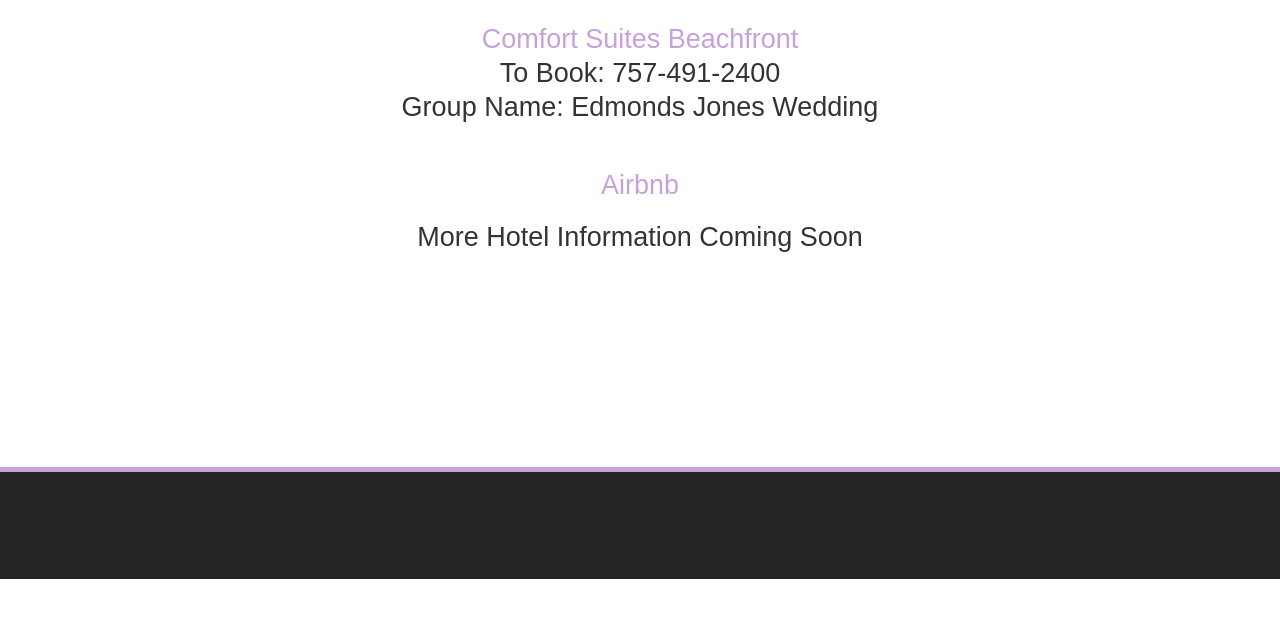
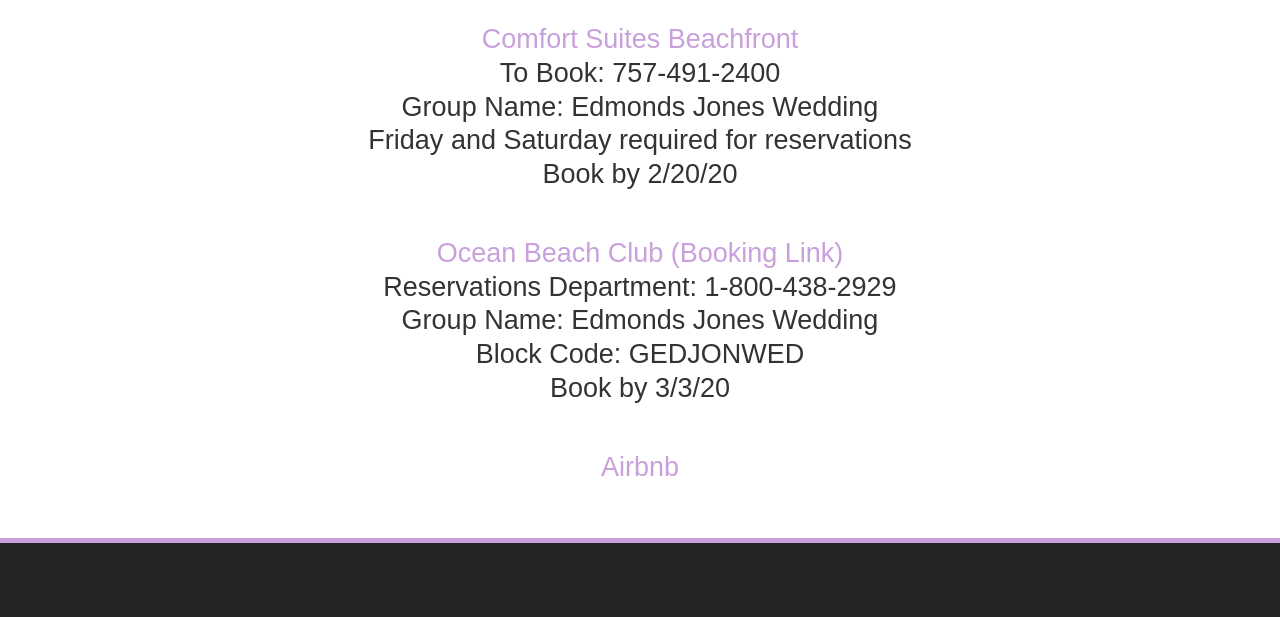
Before and after one commit to alexanderjones19/wedding-site, a Gatsby site: page /hotel in a window 1280 px wide. Shown: the part 221-838 px from the top of the page. Before the commit the page ends 800 px from the top, so only its background shows below. Built offline with nearby package versions, Linux system fonts and the light colour scheme; Gatsby itself is replaced by a stand-in of ours; a web font is replaced by a local one.

Commit message:
updated hotel info

```diff
--- a/src/pages/hotel.js
+++ b/src/pages/hotel.js
@@ -21,17 +21,40 @@
           <h4 className={`subtitle is-4 is-size-6-mobile ${hotelStyles.textContent} ${hotelStyles.marginBottom}`}>
             To Book: 757-491-2400
           </h4>
-          <h4 className={`subtitle is-4 is-size-6-mobile ${hotelStyles.textContent}`}>
+          <h4 className={`subtitle is-4 is-size-6-mobile ${hotelStyles.textContent} ${hotelStyles.marginBottom}`}>
             Group Name: Edmonds Jones Wedding
           </h4>
+          <h4 className={`subtitle is-4 is-size-6-mobile ${hotelStyles.textContent} ${hotelStyles.marginBottom}`}>
+            Friday and Saturday required for reservations
+          </h4>
+          <h4 className={`subtitle is-4 is-size-6-mobile ${hotelStyles.textContent}`}>
+            Book by 2/20/20
+          </h4>
+
+          <a className={`${hotelStyles.anchor} ${hotelStyles.marginTop}`} href="https://www.diamondresortsandhotels.com/?MKC=GEDJONWED" target="_blank" rel="noopener noreferrer">
+            <h4 className={`subtitle is-4 is-size-6-mobile ${hotelStyles.textContent}`}>
+              Ocean Beach Club (Booking Link)
+            </h4>
+          </a>
+          <h4 className={`subtitle is-4 is-size-6-mobile ${hotelStyles.textContent} ${hotelStyles.marginBottom}`}>
+            Reservations Department: 1-800-438-2929
+          </h4>
+          <h4 className={`subtitle is-4 is-size-6-mobile ${hotelStyles.textContent} ${hotelStyles.marginBottom}`}>
+            Group Name: Edmonds Jones Wedding
+          </h4>
+          <h4 className={`subtitle is-4 is-size-6-mobile ${hotelStyles.textContent} ${hotelStyles.marginBottom}`}>
+            Block Code: GEDJONWED
+          </h4>
+          <h4 className={`subtitle is-4 is-size-6-mobile ${hotelStyles.textContent}`}>
+            Book by 3/3/20
+          </h4>
+
+
           <a className={`${hotelStyles.anchor} ${hotelStyles.marginTop}`} href="https://www.airbnb.com/s/Virginia-Beach--VA--United-States/homes" target="_blank" rel="noopener noreferrer">
             <h4 className={`subtitle is-4 is-size-6-mobile ${hotelStyles.textContent}`}>
               Airbnb
             </h4>
           </a>
-          <h4 className={`subtitle is-4 is-size-6-mobile ${hotelStyles.textContent} ${hotelStyles.marginTop}`}>
-             More Hotel Information Coming Soon
-          </h4>
         </div>
       </section>
     </Layout>
```
